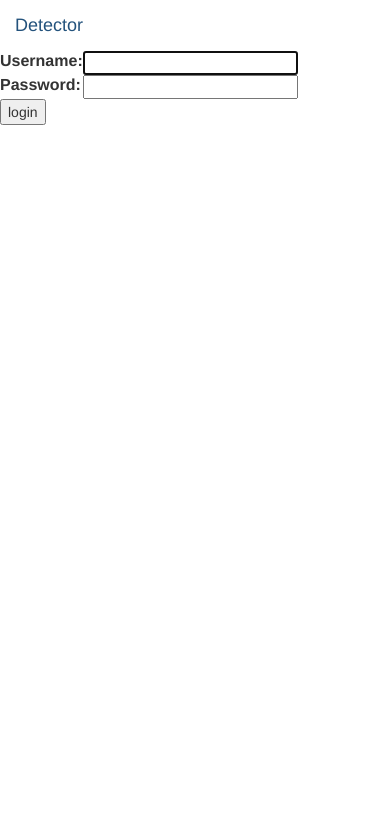
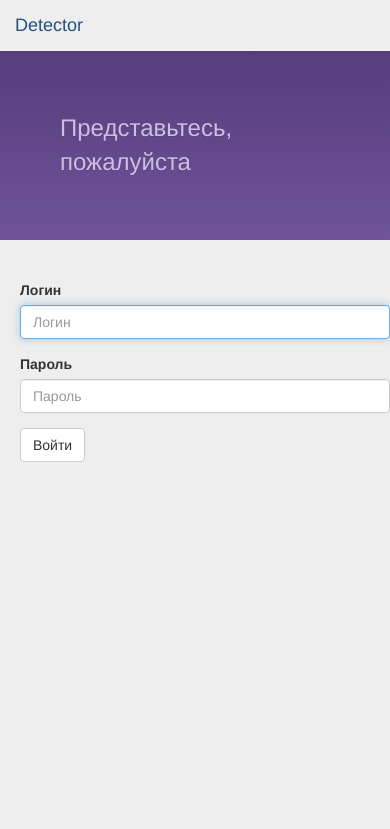
Before and after one commit to abryazgin/detector, a Django app: page /login/ in a window 390 px wide. Shown: the top 829 px of the page. Run offline with Django 3.2, Linux system fonts and the light colour scheme; parts of the project's set-up code (start-up, migrations or seed data) failed here and were passed over; some libraries are stand-ins or nearby versions.

Commit message:
auth, view

```diff
--- a/web/project/detector/settings.py
+++ b/web/project/detector/settings.py
@@ -40,6 +40,8 @@ INSTALLED_APPS = (
     'django.contrib.staticfiles',
 
     'lightsite',
+    'tinymce',
+    'widget_tweaks',
 )
 
 MIDDLEWARE_CLASSES = (
@@ -134,6 +136,7 @@ PHOTO_DIRNAME = 'photos'
 
 # http://www.effectivedjango.com/tutorial/authzn.html
 LOGIN_REDIRECT_URL = '/'
+LOGIN_URL = 'django.contrib.auth.views.login'
 
 print ('STATIC_ROOT', STATIC_ROOT)
 print ('STATICFILES_DIRS', STATICFILES_DIRS)
--- a/web/project/detector/urls.py
+++ b/web/project/detector/urls.py
@@ -22,7 +22,8 @@ from django.contrib.staticfiles.urls import staticfiles_urlpatterns
 urlpatterns = [
     url(r'^admin/', include(admin.site.urls),name='admin'),
     url(r'^login/$', 'django.contrib.auth.views.login'),
-    url(r'^logout/$', 'django.contrib.auth.views.logout'),
+    url(r'^logout/$', 'django.contrib.auth.views.logout',{'next_page': '/'}),
+    url(r'^tinymce/', include('tinymce.urls')),
     url(r'^', include('lightsite.urls')),
 ]
 urlpatterns += static(settings.MEDIA_URL, document_root=settings.MEDIA_ROOT)
--- a/web/project/lightsite/admin.py
+++ b/web/project/lightsite/admin.py
@@ -5,4 +5,3 @@ admin.site.register(models.Company)
 admin.site.register(models.CompanyInvite)
 admin.site.register(models.CompanyLogo)
 admin.site.register(models.Staff)
-admin.site.register(models.User)
--- a/web/project/lightsite/static/lightsite/style.css
+++ b/web/project/lightsite/static/lightsite/style.css
@@ -1,3 +1,7 @@
+body {
+    background-color: #eeeeee;
+}
+
 .app_header {
     margin-bottom: 0;
 
@@ -29,6 +33,19 @@
     margin-bottom: 40px;
     font-size: 24px;
     text-align: center;
+    position: relative;
+    color: #cdbfe3;
+    text-shadow: 0 1px 0 rgba(0, 0, 0, .1);
+    background-color: #6f5499;
+    background-image: linear-gradient(to bottom, #563d7c 0, #6f5499 100%);
+    filter: progid:DXImageTransform.Microsoft.gradient(startColorstr='#563d7c', endColorstr='#6F5499', GradientType=0);
+    background-repeat: repeat-x;
+}
+
+.app_login {
+    padding: 60px;
+    margin-bottom: 40px;
+    font-size: 24px;
     position: relative;
     color: #cdbfe3;
     text-shadow: 0 1px 0 rgba(0, 0, 0, .1);
--- a/web/project/lightsite/templates/lightsite/base.html
+++ b/web/project/lightsite/templates/lightsite/base.html
@@ -15,19 +15,24 @@
         </div>
         <nav id="bs-navbar" class="collapse navbar-collapse">
             <ul class="nav navbar-nav">
+                {% if user.is_authenticated %}
                 <li>
-                    <a href="{% url "admin:index" %}">Настройки</a>
+                    <a href="{% url "usercompany-list" %}">Компании</a>
                 </li>
+                <li>
+                    <a href="{% url "admin:index" %}">Статистика</a>
+                </li>
+                {% endif %}
             </ul>
             <ul class="nav navbar-nav navbar-right">
                 <!--<li style="padding-top: 15px;  padding-bottom: 15px;">{{ user }}</li>-->
                 {% if user.is_anonymous %}
-                    <li><a href="{% url 'django.contrib.auth.views.login' %}"><span
-                        class="glyphicon glyphicon-log-in"></span></a>
+                    <li><a href="{% url 'django.contrib.auth.views.login' %}">
+                        Войти&nbsp;<span class="glyphicon glyphicon-log-in"></span></a>
                     </li>
                 {% else %}
                     <li><a href="{% url 'django.contrib.auth.views.logout' %}">
-                        <span class="glyphicon glyphicon-log-out"></span></a>
+                        Выйти&nbsp;<span class="glyphicon glyphicon-log-out"></span></a>
                     </li>
                 {% endif %}
             </ul>
--- a/web/project/lightsite/templates/registration/login.html
+++ /dev/null
@@ -1,26 +0,0 @@
-{% extends "lightsite/base.html" %}
-
-{% block content %}
-
-{% if form.errors %}
-<p>Your username and password didn't match. Please try again.</p>
-{% endif %}
-
-<form method="post" action="{% url 'django.contrib.auth.views.login' %}">
-{% csrf_token %}
-<table>
-<tr>
-    <td>{{ form.username.label_tag }}</td>
-    <td>{{ form.username }}</td>
-</tr>
-<tr>
-    <td>{{ form.password.label_tag }}</td>
-    <td>{{ form.password }}</td>
-</tr>
-</table>
-
-<input type="submit" value="login" />
-<input type="hidden" name="next" value="{{ next }}" />
-</form>
-
-{% endblock %}
--- a/web/project/lightsite/urls.py
+++ b/web/project/lightsite/urls.py
@@ -21,8 +21,8 @@ urlpatterns = [
     url(r'^get_prev_photo$', 'lightsite.views.get_prev_photo_from_ajax', name="get_prev_photo"),
     url(r'^search_logo$', 'lightsite.views.search_logo_from_ajax', name="search_logo"),
     url(r'^check_image$', 'lightsite.views.check_image_from_ajax', name="check_image"),
-    # url(r'^search$', views.SearchView.as_view(), name='search'),
-    # url(r'^search$', 'lightsite.views.init_search', name='search'),
+    url(r'^companies(?P<user_pk>\d+)$', views.ListCompanyView.as_view(),
+        name='usercompany-list', ),
 
     url(r'^new$', views.CreatePhotoView.as_view(),
         name='userphoto-new', ),
--- a/web/project/lightsite/templates/registration/logged_out.html
+++ b/web/project/templates/registration/logged_out.html
@@ -2,6 +2,6 @@
 
 {% block content %}
 
-Logged out!
+Logged out!йцу
 
 {% endblock %}
--- /dev/null
+++ b/web/project/templates/registration/login.html
@@ -0,0 +1,47 @@
+{% extends "lightsite/base.html" %}
+{% load widget_tweaks %}
+
+{% block content %}
+    <div class="app_login">
+
+        Представьтесь, пожалуйста
+    </div>
+
+
+
+    <form class="form-horizontal" method="post" action="{% url 'django.contrib.auth.views.login' %}"
+          style="padding: 0 20px 0 20px ">
+        {% csrf_token %}
+
+        {% if form.errors %}
+            <div class="form-group">
+                <div class="col-sm-10">
+                    <p class="alert alert-danger">Что-то не сходится, попробуйте еще раз ввести.</p>
+                </div>
+            </div>
+
+        {% endif %}
+
+        <div class="form-group">
+            <label class="col-sm-2 control-label">Логин</label>
+
+            <div class="col-sm-10" style="width:400px">
+                {% render_field form.username class="form-control" placeholder="Логин" %}
+            </div>
+        </div>
+        <div class="form-group">
+            <label class="col-sm-2 control-label">Пароль</label>
+
+            <div class="col-sm-10" style="width:400px">
+                {% render_field form.password class="form-control" type="password" placeholder="Пароль" %}
+            </div>
+        </div>
+        <div class="form-group">
+            <div class="col-sm-offset-2 col-sm-10">
+                <button type="submit" class="btn btn-default">Войти</button>
+                <input type="hidden" name="next" value="{{ next }}"/>
+            </div>
+        </div>
+    </form>
+
+{% endblock %}
--- a/web/requirements.txt
+++ b/web/requirements.txt
@@ -1,3 +1,5 @@
 Django
 Pillow
 numpy
+django-tinymce
+django-widget-tweaks
```
Also changed, not shown: web/project/lightsite/models.py (+7 -22 lines), web/project/lightsite/templates/lightsite/list_company.html (added, +15 -0 lines), web/project/lightsite/views.py (+21 -5 lines).
